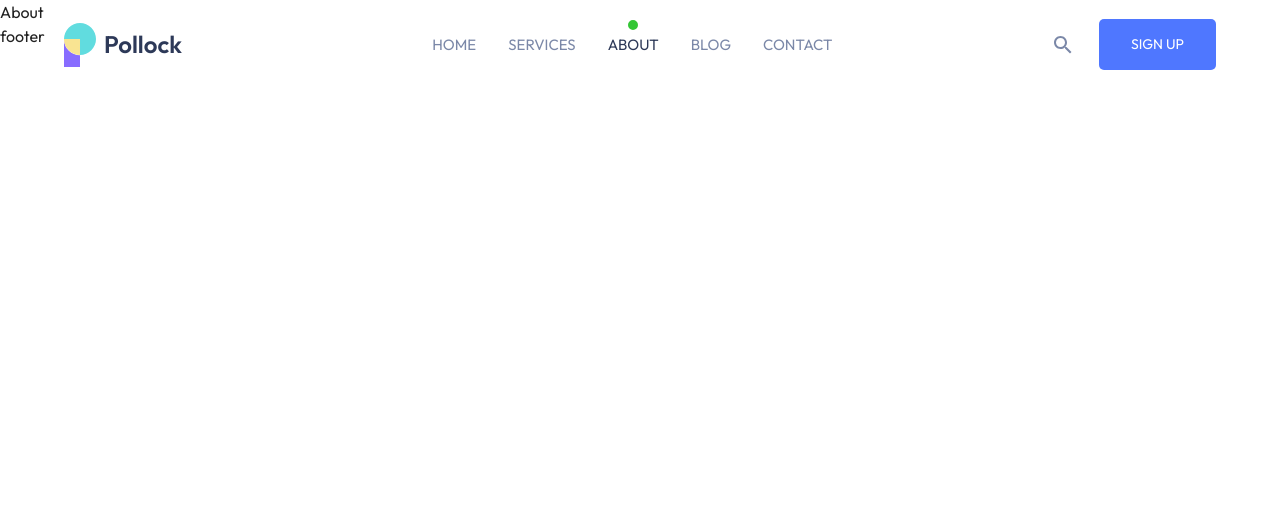
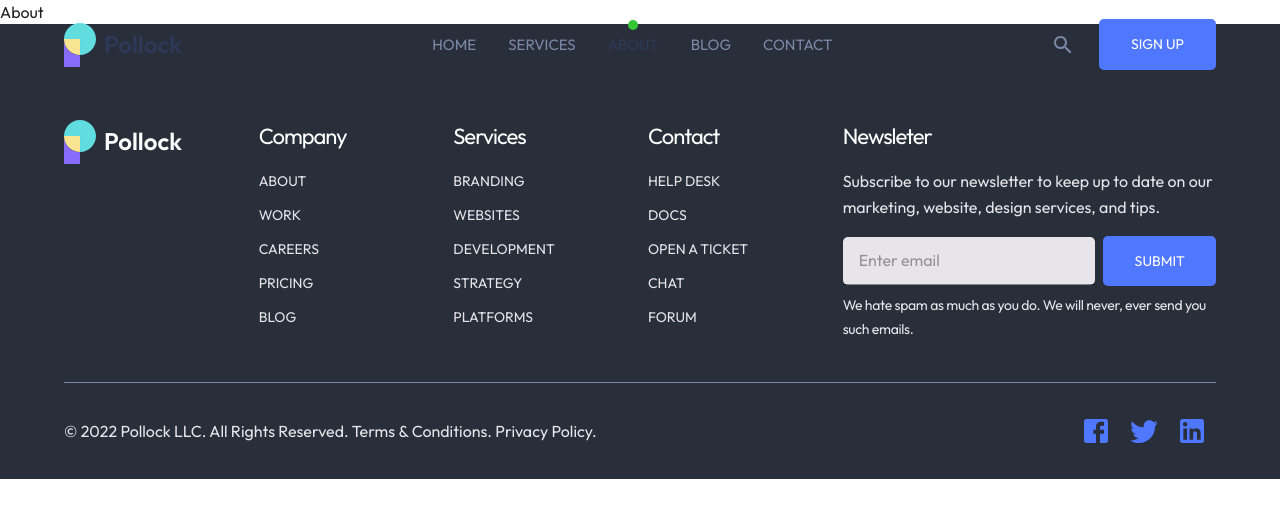
Before and after one commit to quochientn/pollock-agency, a React (Vite) app: page /about in a window 1280 px wide. Shown: the top 518 px of the page. Built offline with nearby package versions, Linux system fonts and the light colour scheme.

Commit message:
add footer

```diff
--- a/src/main.jsx
+++ b/src/main.jsx
@@ -54,6 +54,12 @@ const theme = createTheme({
       fontSize: "1rem",
       fontWeight: 400,
       lineHeight: 1.625,
+    },
+    paragraph3: {
+      fontSize: "0.875rem",
+      fontWeight: 400,
+      lineHeight: 1.714,
+      letterSpacing: "-0.3px",
     },
     link: {
       fontSize: "0.9375rem",
--- a/src/ui/AppLayout.jsx
+++ b/src/ui/AppLayout.jsx
@@ -2,6 +2,7 @@ import { Outlet } from "react-router-dom";
 import { Container } from "@mui/material";
 
 import Header from "./Header";
+import Footer from "./Footer";
 
 function AppLayout() {
   return (
@@ -12,7 +13,7 @@ function AppLayout() {
         <Outlet />
       </main>
 
-      <div>footer</div>
+      <Footer />
     </>
   );
 }
--- /dev/null
+++ b/src/ui/Footer.jsx
@@ -0,0 +1,87 @@
+import { Box, Container, Divider, IconButton, Typography } from "@mui/material";
+import Grid from "@mui/system/Unstable_Grid/Grid";
+import Logo from "./Logo";
+import FooterList from "./FooterList";
+import Newsletter from "./Newsletter";
+import { Facebook, LinkedIn, Twitter } from "@mui/icons-material";
+
+const pages = ["About", "Work", "Careers", "Pricing", "Blog"];
+const services = [
+  "Branding",
+  "Websites",
+  "Development",
+  "Strategy",
+  "Platforms",
+];
+const contactOptions = ["Help desk", "Docs", "Open a ticket", "Chat", "Forum"];
+
+function Footer() {
+  return (
+    <Box
+      component="footer"
+      pt={12}
+      sx={{ backgroundColor: "pollockBackground.grey" }}
+    >
+      <Container maxWidth="lg">
+        <Grid container columnSpacing={2} pb={3}>
+          <Grid md={2}>
+            <Logo light={true} />
+          </Grid>
+
+          <Grid md={2}>
+            <FooterList title="Company" array={pages} />
+          </Grid>
+
+          <Grid md={2}>
+            <FooterList title="Services" array={services} />
+          </Grid>
+
+          <Grid md={2}>
+            <FooterList title="Contact" array={contactOptions} />
+          </Grid>
+
+          <Grid md={4}>
+            <Newsletter />
+          </Grid>
+        </Grid>
+
+        <Divider sx={{ borderColor: "pollockText.text" }} />
+
+        <Box
+          display="flex"
+          alignItems="center"
+          justifyContent="space-between"
+          py={3}
+        >
+          <Typography
+            variant="paragraph2"
+            color="pollockText.textGrey"
+            paragraph
+            mb={0}
+          >
+            &copy; 2022 Pollock LLC. All Rights Reserved. Terms & Conditions.
+            Privacy Policy.
+          </Typography>
+
+          <Box>
+            <IconButton href="#">
+              <Facebook
+                sx={{ color: "pollockAction.blue", fontSize: "2rem" }}
+              />
+            </IconButton>
+            <IconButton href="#">
+              <Twitter sx={{ color: "pollockAction.blue", fontSize: "2rem" }} />
+            </IconButton>
+            <IconButton href="#">
+              <LinkedIn
+                sx={{ color: "pollockAction.blue", fontSize: "2rem" }}
+              />
+            </IconButton>
+          </Box>
+        </Box>
+      </Container>
+    </Box>
+  );
+}
+
+export default Footer;
--- /dev/null
+++ b/src/ui/FooterList.jsx
@@ -0,0 +1,40 @@
+import { Box, Link, Typography } from "@mui/material";
+
+function FooterList({ title, array }) {
+  return (
+    <>
+      <Typography variant="headline3" color="pollockText.textWhite" paragraph>
+        {title}
+      </Typography>
+
+      <Box
+        component="ul"
+        display="flex"
+        flexDirection="column"
+        gap={1}
+        sx={{ listStyle: "none", paddingLeft: 0 }}
+      >
+        {array.map((element, index) => (
+          <li>
+            <Link
+              key={index}
+              href="#"
+              underline="none"
+              color="pollockText.textGrey"
+              sx={{
+                fontSize: "0.875rem",
+                fontWeight: 500,
+                lineHeight: 1.714,
+                textTransform: "uppercase",
+              }}
+            >
+              {element}
+            </Link>
+          </li>
+        ))}
+      </Box>
+    </>
+  );
+}
+
+export default FooterList;
--- a/src/ui/Logo.jsx
+++ b/src/ui/Logo.jsx
@@ -1,6 +1,6 @@
 import { Typography, Box } from "@mui/material";
 
-function Logo() {
+function Logo({ light = false }) {
   return (
     <Box display="flex" alignItems="center" gap={1}>
       <svg
@@ -32,7 +32,7 @@ function Logo() {
       </svg>
 
       <Typography
-        color="pollockText.heading"
+        color={light ? "pollockText.textWhite" : "pollockText.heading"}
         sx={{
           fontSize: "1.5rem",
           fontWeight: 600,
--- a/src/ui/NavMenu.jsx
+++ b/src/ui/NavMenu.jsx
@@ -15,8 +15,6 @@ const StyledListMenu = styled.ul`
   display: flex;
   align-items: center;
   gap: 2rem;
-  flex-grow: 0;
-  flex-shrink: 1;
 `;
 
 const StyledNavLink = styled(NavLink)`
--- /dev/null
+++ b/src/ui/Newsletter.jsx
@@ -0,0 +1,48 @@
+import {
+  Box,
+  Button,
+  Input,
+  Stack,
+  TextField,
+  Typography,
+} from "@mui/material";
+
+function Newsletter() {
+  return (
+    <Stack>
+      <Typography variant="headline3" color="pollockText.textWhite" paragraph>
+        Newsleter
+      </Typography>
+
+      <Typography variant="paragraph2" color="pollockText.textGrey" paragraph>
+        Subscribe to our newsletter to keep up to date on our marketing,
+        website, design services, and tips.
+      </Typography>
+
+      <Box>
+        <Box component="form" display="flex" alignItems="center" gap={1} mb={1}>
+          <Input
+            type="email"
+            placeholder="Enter email"
+            sx={{
+              backgroundColor: "pollockText.textGrey",
+              borderRadius: "5px",
+              paddingX: "1rem",
+              paddingY: "0.5rem",
+              "&:hover": { borderBottom: "none" },
+              "&:focus": { borderBottom: "none" },
+            }}
+          />
+          <Button variant="buttonBig">Submit</Button>
+        </Box>
+
+        <Typography variant="paragraph3" color="pollockText.textGrey" paragraph>
+          We hate spam as much as you do. We will never, ever send you such
+          emails.
+        </Typography>
+      </Box>
+    </Stack>
+  );
+}
+
+export default Newsletter;
--- a/src/ui/Stories.jsx
+++ b/src/ui/Stories.jsx
@@ -1,4 +1,4 @@
-import { Box, Stack, Typography } from "@mui/material";
+import { Stack, Typography } from "@mui/material";
 import { styled } from "@mui/system";
 import Grid from "@mui/system/Unstable_Grid/Grid";
 
```
